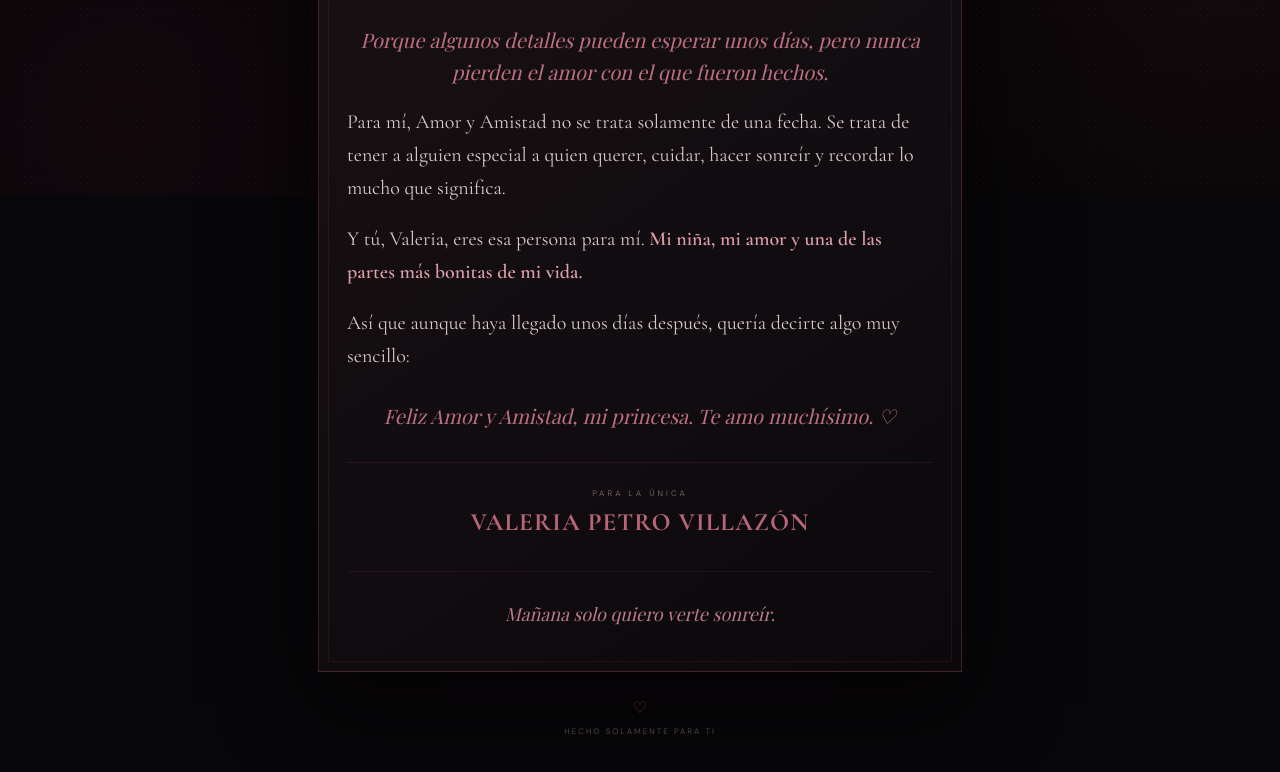
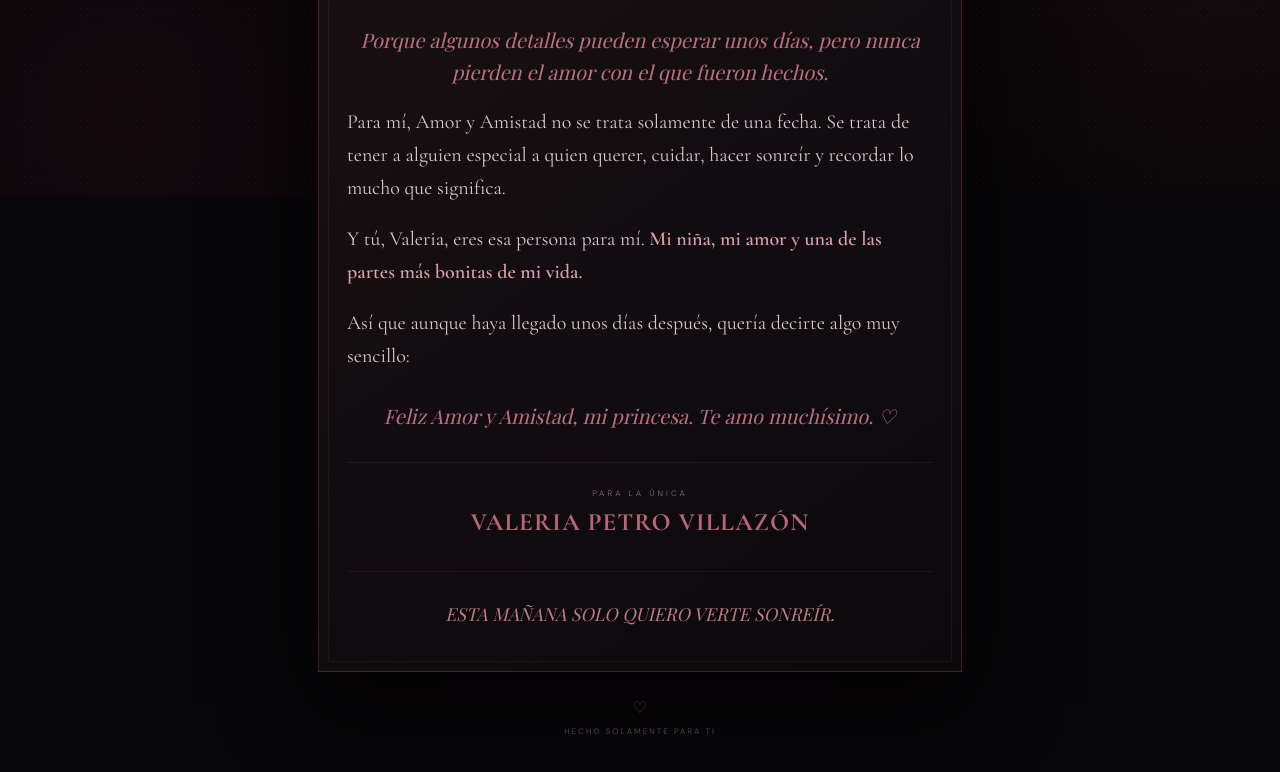
Before and after one commit to j8753741-eng/Sorpresa-lunes-21-de-septiembre, a plain HTML site: page index.html in a window 1280 px wide. Shown: the part 604-1376 px from the top of the page. Drawn offline with nearby package versions, Linux system fonts and the light colour scheme.

Commit message:
Update index.html

```diff
--- a/index.html
+++ b/index.html
@@ -584,7 +584,7 @@ footer p{
         <div class="final">
 
             <p>
-                Mañana solo quiero verte sonreír.
+                ESTA MAÑANA SOLO QUIERO VERTE SONREÍR.
             </p>
 
         </div>
```
